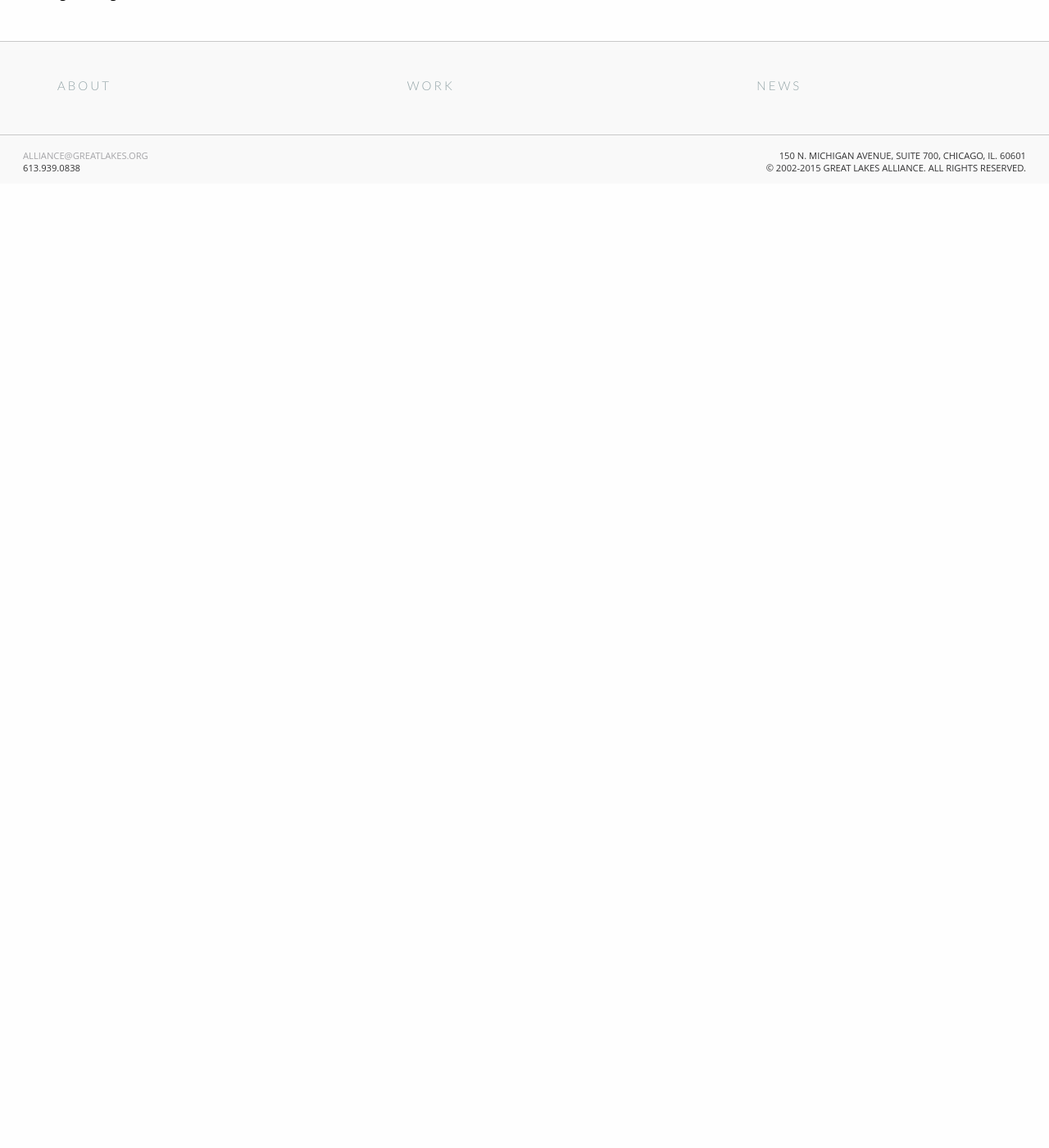
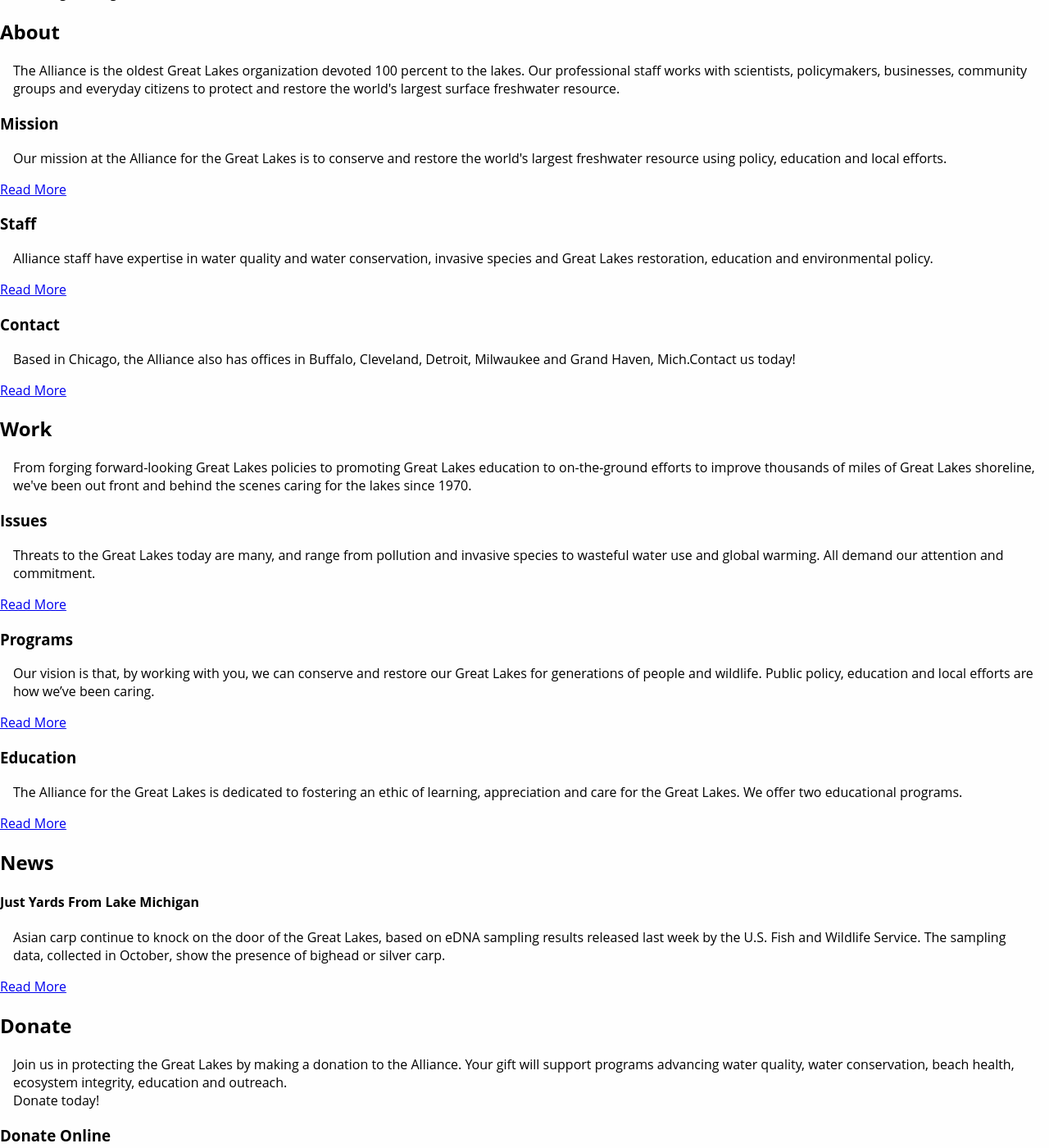
Before and after one commit to gbales11/greatlakesalliance, a Jekyll site: the page built from index.html, in a window 1280 px wide and 1400 px high, scrolled down 270 px. Shown: the whole window at 82% size. Built offline with Jekyll 4.4.1, drawn with Linux system fonts in a browser that asks for light colours; nearby versions of some CDN libraries; Markdown is read by kramdown in place of the engine named in the settings; before the commit the page ends 900 px from its top, so only the background shows below that; some of the changed text lies outside the part shown.

Commit message:
docs(index.html): added content

```diff
--- a/index.html
+++ b/index.html
@@ -4,3 +4,58 @@
 
 <h1>Great Lakes Alliance</h1>
 <p>Ensuring A Living Resource For All Generations</p>
+
+<h2>About</h2>
+<p>The Alliance is the oldest Great Lakes organization devoted 100 percent to the lakes. Our professional staff works with scientists, policymakers, businesses, community groups and everyday citizens to protect and restore the world's largest surface freshwater resource.</p>
+
+<h3>Mission</h3>
+<p>Our mission at the Alliance for the Great Lakes is to conserve and restore the world's largest freshwater resource using policy, education and local efforts.</p>
+<a href="#">Read More</a>
+
+<h3>Staff</h3>
+<p>Alliance staff have expertise in water quality and
+water conservation, invasive species and Great Lakes restoration, education and environmental policy.</p>
+<a href="#">Read More</a>
+
+<h3>Contact</h3>
+<p>Based in Chicago, the Alliance also has offices in Buffalo, Cleveland, Detroit, Milwaukee and Grand Haven, Mich.Contact us today!</p>
+<a href="#">Read More</a>
+
+<h2>Work</h2>
+<p>From forging forward-looking Great Lakes policies to promoting Great Lakes education to on-the-ground efforts to improve thousands of miles of Great Lakes shoreline, we've been out front and behind the scenes caring for the lakes since 1970.</p>
+
+<h3>Issues</h3>
+<p>Threats to the Great Lakes today are many, and range from pollution and invasive species to wasteful water use and
+global warming. All demand our attention and commitment.</p>
+<a href="#">Read More</a>
+
+<h3>Programs</h3>
+<p>Our vision is that, by working with you, we can conserve and restore our Great Lakes for generations of people and wildlife. Public policy, education and local efforts are how we’ve been caring.</p>
+<a href="#">Read More</a>
+
+<h3>Education</h3>
+<p>The Alliance for the Great Lakes is dedicated to fostering
+an ethic of learning, appreciation and care for the Great Lakes. We offer two educational programs.</p>
+<a href="#">Read More</a>
+
+<h2>News</h2>
+<h4>Just Yards From Lake Michigan</h4>
+<p>Asian carp continue to knock on the door of the
+Great Lakes, based on eDNA sampling results released
+last week by the U.S. Fish and Wildlife Service.
+The sampling data, collected in October, show
+the presence of bighead or silver carp.</p>
+<a href="#">Read More</a>
+
+<h2>Donate</h2>
+<p>Join us in protecting the Great Lakes by making a donation to the Alliance. Your gift will support programs advancing water quality, water conservation, beach health, ecosystem integrity, education and outreach.
+<br> Donate today!</p>
+
+<h3>Donate Online</h3>
+<p>As home to 20 percent of the world's supply of surface
+freshwater, the Great Lakes benefit all of us. Your support will help protect these lakes and preserve their legacy of clean water.</p>
+<a href="#">Donate</a>
+
+<h3>Donte By Mail</h3>
+<p>If you prefer to mail your donation, please complete this form and send it to our office. We'll keep you up-to-date about Great Lakes events and volunteer opportunities in your area.</p>
+<a href="#">Download</a>
```
